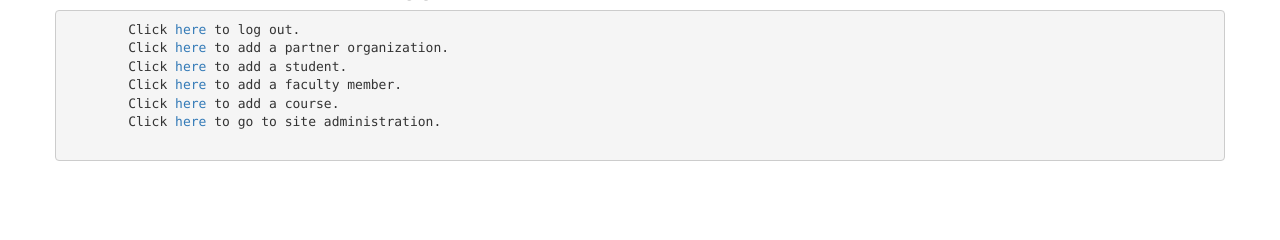
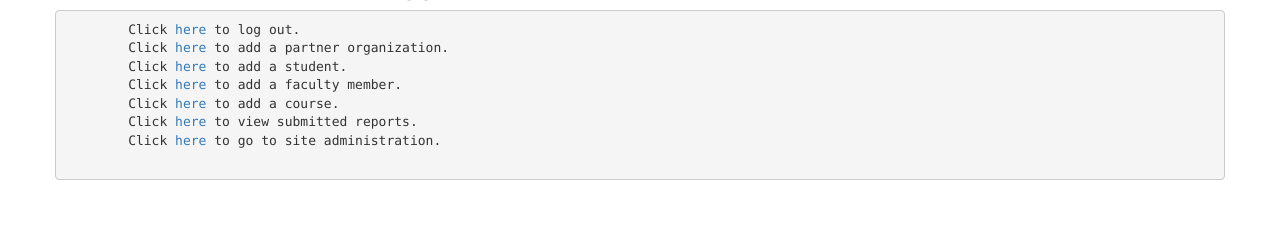
Before and after one commit to ServiceLearningB/ServiceLearningNew, a Django app: template static/templates/admin_loggedin.html in a window 1280 px wide. Shown: the part 133-373 px from the top of the page. Run offline with Django 3.2, Linux system fonts and the light colour scheme; the template is opened without the code that fills it, so the values that code supplies are empty; some libraries are stand-ins or nearby versions.

Commit message:
Link from admin home to pull page.

```diff
--- a/static/templates/admin_loggedin.html
+++ b/static/templates/admin_loggedin.html
@@ -10,6 +10,7 @@
 	Click <a href="/admin/add_student/">here</a> to add a student.
 	Click <a href="/admin/add_faculty/">here</a> to add a faculty member.
 	Click <a href="/admin/add_course/">here</a> to add a course.
+	Click <a href="/admin/admin_view">here</a> to view submitted reports.
 	Click <a href="/admin/">here</a> to go to site administration.
 	</pre>
 
```
